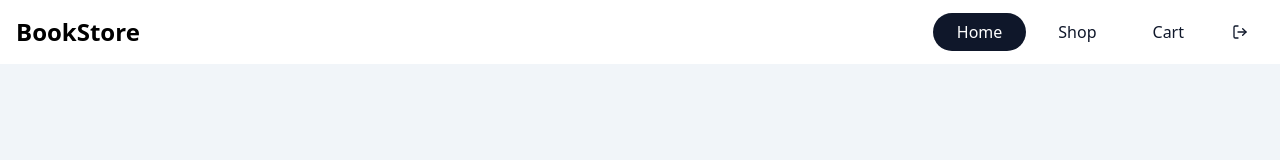
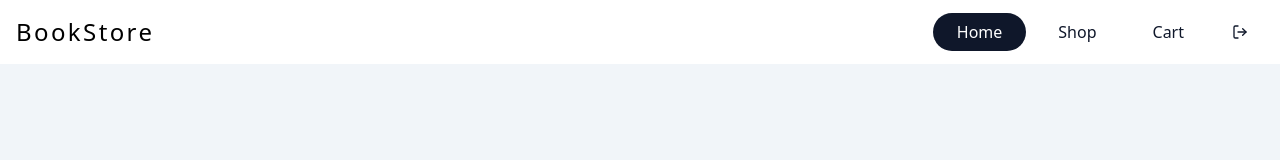
Before and after one commit to codeWithAshith/React-Query---Typescript---Online-Bookstore-Project, a React (Create React App) app: page / in a window 1280 px wide. Shown: the top 160 px of the page. Built offline with nearby package versions, Linux system fonts and the light colour scheme.

Commit message:
Bookstore title

```diff
--- a/src/components/Navbar.component.tsx
+++ b/src/components/Navbar.component.tsx
@@ -8,7 +8,7 @@ const NavbarComponent = () => {
   return (
     <nav className="bg-white border-gray-200">
       <div className="flex items-center justify-between p-4">
-        <NavLink className="text-2xl font-semibold" to="/">
+        <NavLink className="text-2xl font-light tracking-widest" to="/">
           BookStore
         </NavLink>
 
```
